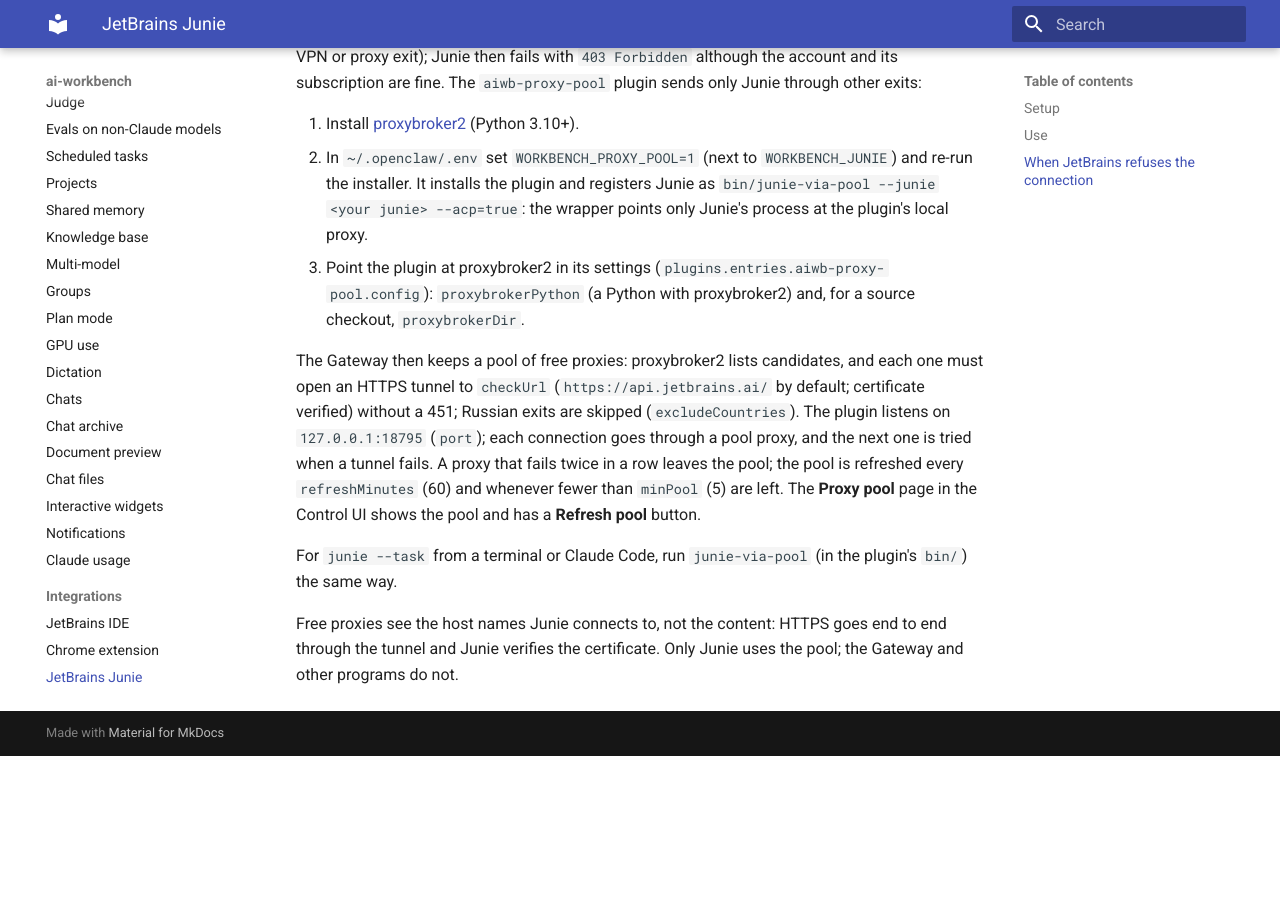
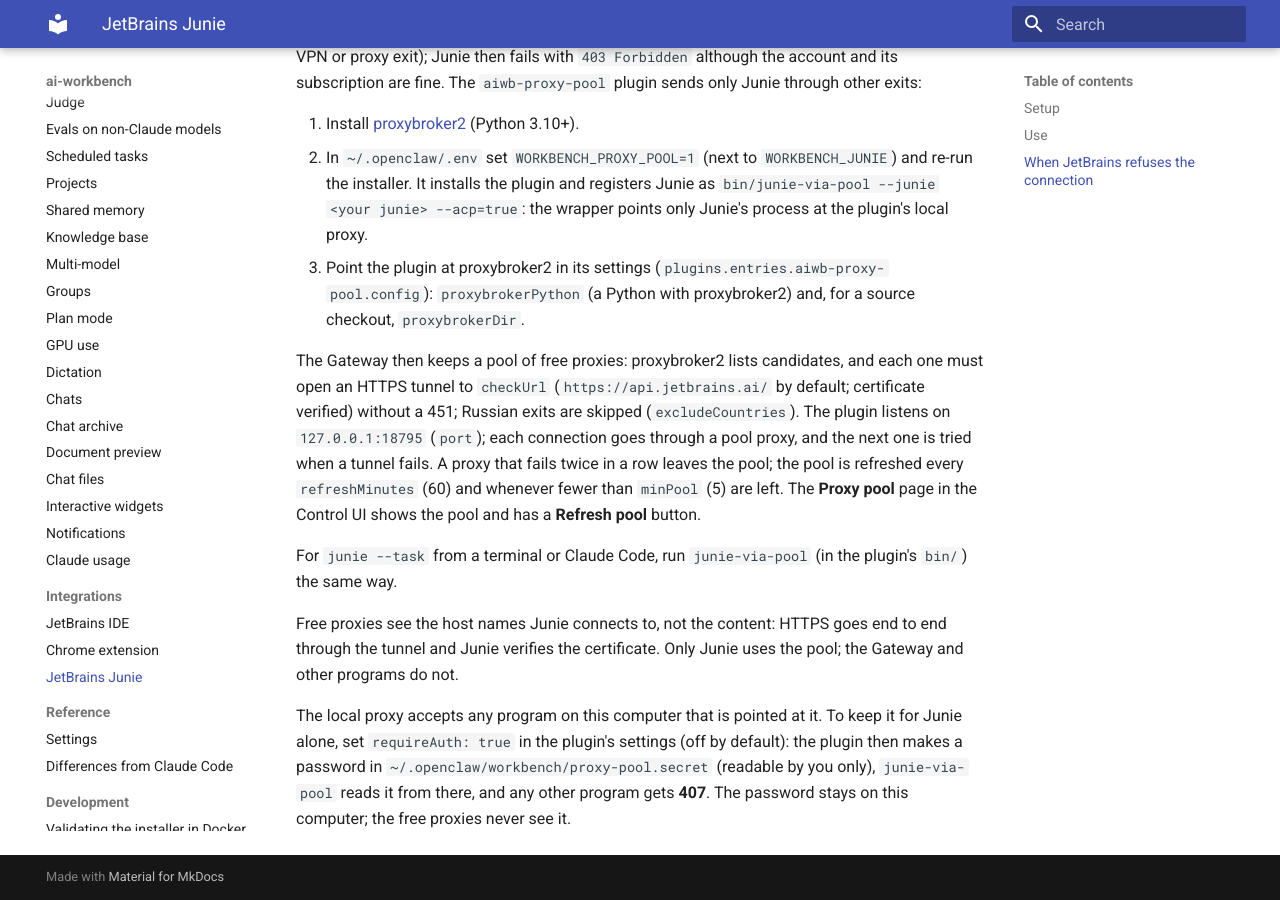
Before and after one commit to SingularBunny/ai-workbench, an MkDocs documentation site: the page built from docs/integrations/junie.md, in a window 1280 px wide and 900 px high, scrolled down 1197 px. Built offline with MkDocs 1.6.1 and Material for MkDocs 9.7.7, drawn with Linux system fonts in a browser that asks for light colours; before the commit the page ends 1953 px from its top, so only the background shows below that.

Commit message:
Junie docs: proxy pool password keeps the local proxy for Junie alone

```diff
--- a/docs/integrations/junie.md
+++ b/docs/integrations/junie.md
@@ -56,3 +56,8 @@ For `junie --task` from a terminal or Claude Code, run `junie-via-pool` (in the
 
 Free proxies see the host names Junie connects to, not the content: HTTPS goes end to end through the tunnel
 and Junie verifies the certificate. Only Junie uses the pool; the Gateway and other programs do not.
+
+The local proxy accepts any program on this computer that is pointed at it. To keep it for Junie alone, set
+`requireAuth: true` in the plugin's settings (off by default): the plugin then makes a password in
+`~/.openclaw/workbench/proxy-pool.secret` (readable by you only), `junie-via-pool` reads it from there, and any
+other program gets **407**. The password stays on this computer; the free proxies never see it.
```
